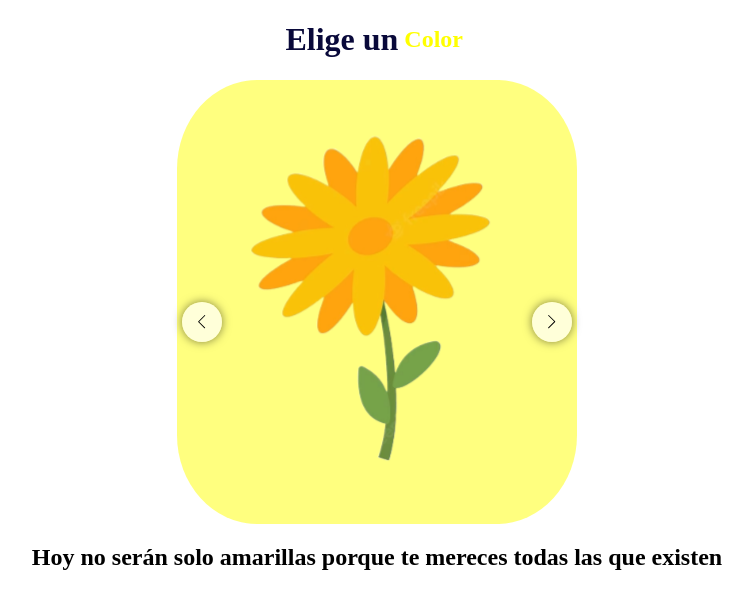
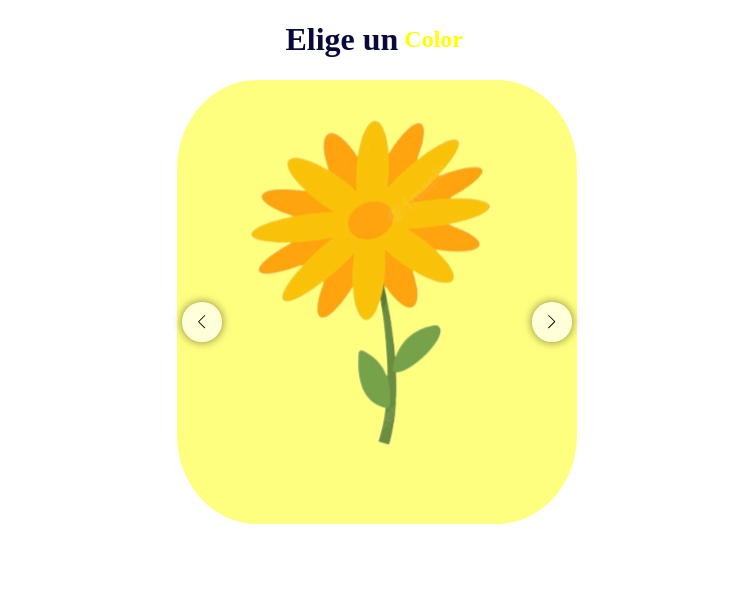
Before and after one commit to alexcarvajal/Dates, a React (Vite) app: page /yellow in a window 1280 px wide. Shown: the top 608 px of the page, without its empty margins (263-1016 px from the left). Built offline with nearby package versions, Linux system fonts and the light colour scheme.

Commit message:
Change css bubble

```diff
--- a/src/components/CardsFlowers.jsx
+++ b/src/components/CardsFlowers.jsx
@@ -49,7 +49,6 @@ function CardsFlowers() {
         <button onClick={previousImage} className="slider-button previous"> <SlArrowLeft /> </button>
         <button onClick={nextImage} className="slider-button next"> <SlArrowRight /> </button>
     </div>
-    <h2 className="text-down">Hoy no serán solo amarillas porque te mereces todas las que existen </h2>
     </div>
   )
 }
--- a/src/components/Flowers/FlowerPurple.jsx
+++ b/src/components/Flowers/FlowerPurple.jsx
@@ -1,7 +1,7 @@
 import { useState } from "react";
 import { Link } from "react-router-dom";
 import { SlArrowLeft } from "react-icons/sl";
-import './bubble.css'
+import '../../styles/bubble.css'
 function FlowerPurple (){
   const rows = 5;
   const cols = 5;
@@ -18,8 +18,7 @@ function FlowerPurple (){
     setIsImageOpaque(!allBubblesPopped);
   };
   return (
-    //para la flecha superior izquierda que regresa a la pagina anterior
-//quisiera poner el titulo arriba del container pero no se como
+
 
 <div
     style={{
@@ -46,6 +45,7 @@ function FlowerPurple (){
     }}
   >
     {bubbles.map((isBubbleVisible, index) => (
+
         <div
           key={index}
           className={isBubbleVisible ? "bubble" : "bubble-popped"}
--- a/src/components/Flowers/bubble.css
+++ b/src/styles/bubble.css
@@ -1,7 +1,7 @@
 .container{
      width: 90%;
      height: 100vh;
-     background-image: url("../../assets/img1.png");
+     background-image: url("../assets/img1.png");
      background-size:cover;
 }
 .bubble {
```
